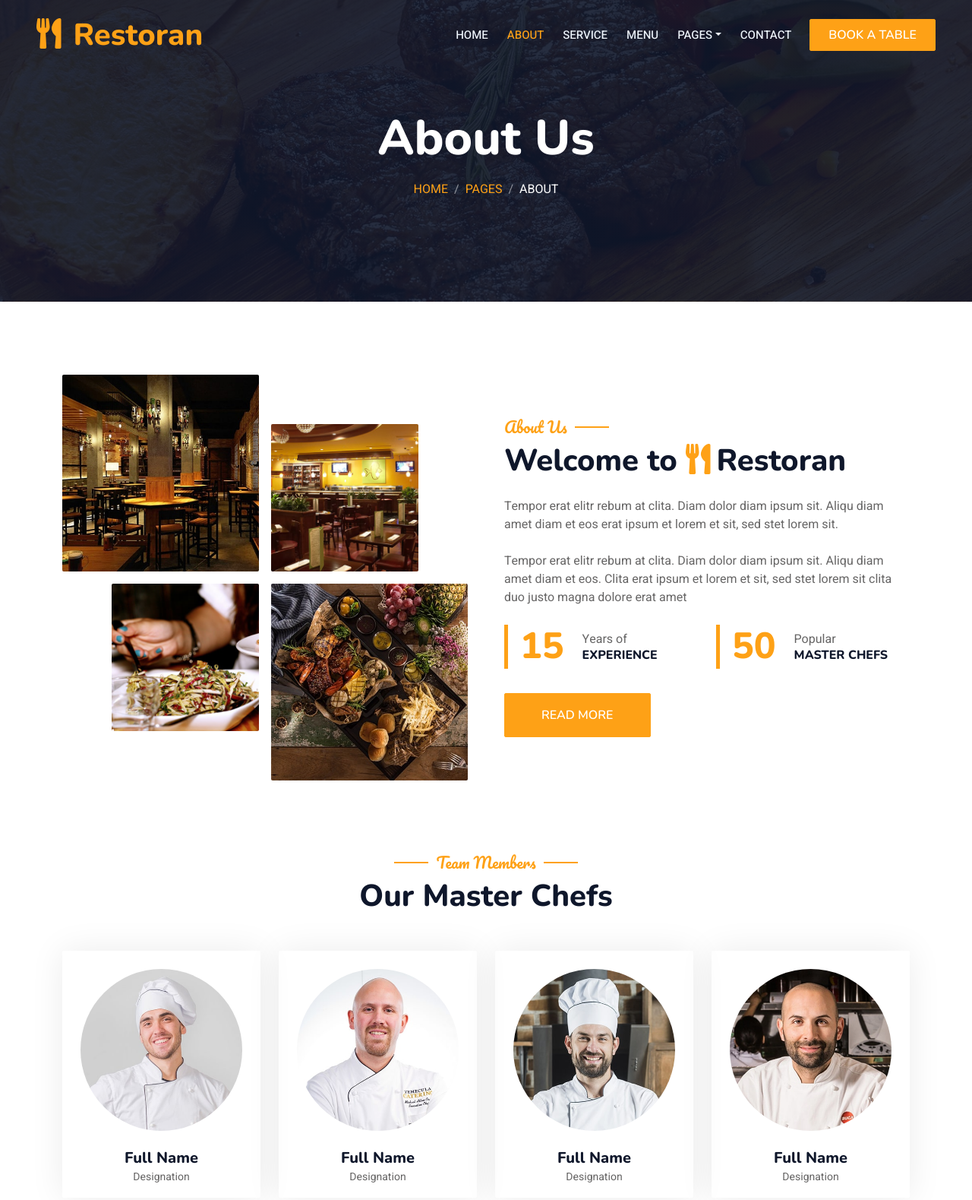
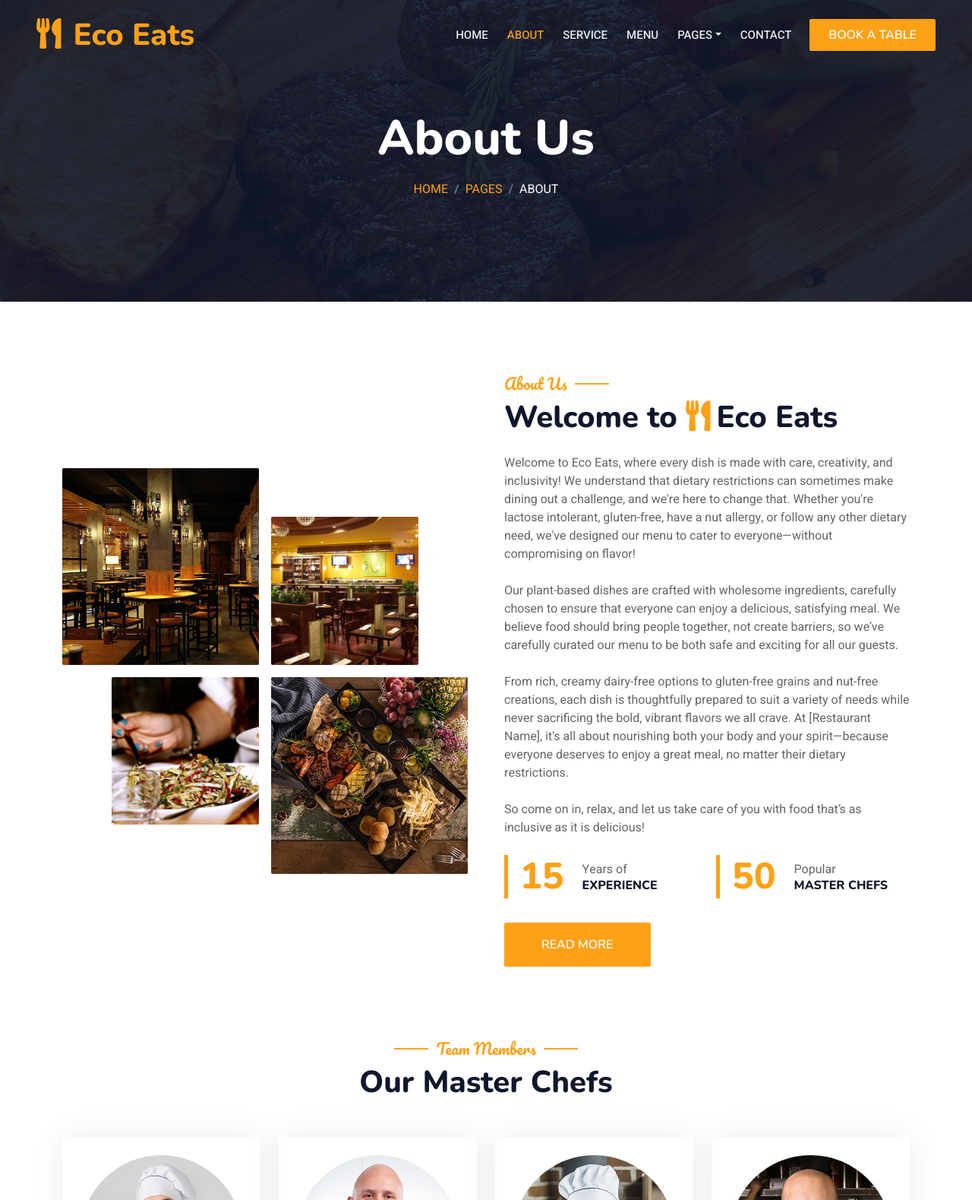
Before and after one commit to VsiriWeb/TSAtest, a plain HTML site: page about.html in a window 1280 px wide. Shown: the top 1579 px of the page at 76% size. Drawn offline with nearby package versions, Linux system fonts and the light colour scheme.

Commit message:
Update about.html

```diff
--- a/about.html
+++ b/about.html
@@ -3,7 +3,7 @@
 
 <head>
     <meta charset="utf-8">
-    <title>Restoran - Bootstrap Restaurant Template</title>
+    <title>Eco Eats</title>
     <meta content="width=device-width, initial-scale=1.0" name="viewport">
     <meta content="" name="keywords">
     <meta content="" name="description">
@@ -47,7 +47,7 @@
         <div class="container-xxl position-relative p-0">
             <nav class="navbar navbar-expand-lg navbar-dark bg-dark px-4 px-lg-5 py-3 py-lg-0">
                 <a href="" class="navbar-brand p-0">
-                    <h1 class="text-primary m-0"><i class="fa fa-utensils me-3"></i>Restoran</h1>
+                    <h1 class="text-primary m-0"><i class="fa fa-utensils me-3"></i>Eco Eats</h1>
                     <!-- <img src="img/logo.png" alt="Logo"> -->
                 </a>
                 <button class="navbar-toggler" type="button" data-bs-toggle="collapse" data-bs-target="#navbarCollapse">
@@ -111,9 +111,11 @@
                     </div>
                     <div class="col-lg-6">
                         <h5 class="section-title ff-secondary text-start text-primary fw-normal">About Us</h5>
-                        <h1 class="mb-4">Welcome to <i class="fa fa-utensils text-primary me-2"></i>Restoran</h1>
-                        <p class="mb-4">Tempor erat elitr rebum at clita. Diam dolor diam ipsum sit. Aliqu diam amet diam et eos erat ipsum et lorem et sit, sed stet lorem sit.</p>
-                        <p class="mb-4">Tempor erat elitr rebum at clita. Diam dolor diam ipsum sit. Aliqu diam amet diam et eos. Clita erat ipsum et lorem et sit, sed stet lorem sit clita duo justo magna dolore erat amet</p>
+                        <h1 class="mb-4">Welcome to <i class="fa fa-utensils text-primary me-2"></i>Eco Eats</h1>
+                        <p class="mb-4">Welcome to Eco Eats, where every dish is made with care, creativity, and inclusivity! We understand that dietary restrictions can sometimes make dining out a challenge, and we're here to change that. Whether you're lactose intolerant, gluten-free, have a nut allergy, or follow any other dietary need, we've designed our menu to cater to everyone—without compromising on flavor!</p>
+			<p class="mb-4">Our plant-based dishes are crafted with wholesome ingredients, carefully chosen to ensure that everyone can enjoy a delicious, satisfying meal. We believe food should bring people together, not create barriers, so we’ve carefully curated our menu to be both safe and exciting for all our guests.</p>
+                        <p class="mb-4">From rich, creamy dairy-free options to gluten-free grains and nut-free creations, each dish is thoughtfully prepared to suit a variety of needs while never sacrificing the bold, vibrant flavors we all crave. At [Restaurant Name], it's all about nourishing both your body and your spirit—because everyone deserves to enjoy a great meal, no matter their dietary restrictions.</p>
+			<p class="mb-4">So come on in, relax, and let us take care of you with food that’s as inclusive as it is delicious!</p>
                         <div class="row g-4 mb-4">
                             <div class="col-sm-6">
                                 <div class="d-flex align-items-center border-start border-5 border-primary px-3">
```
